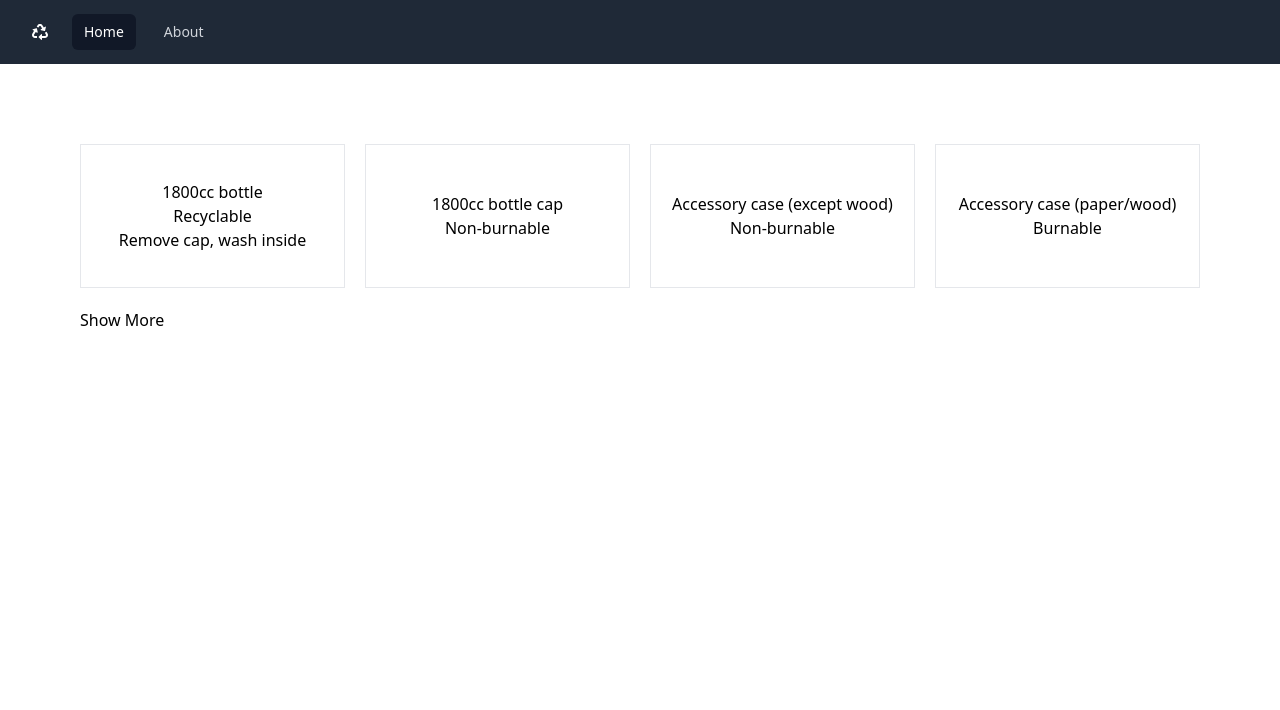
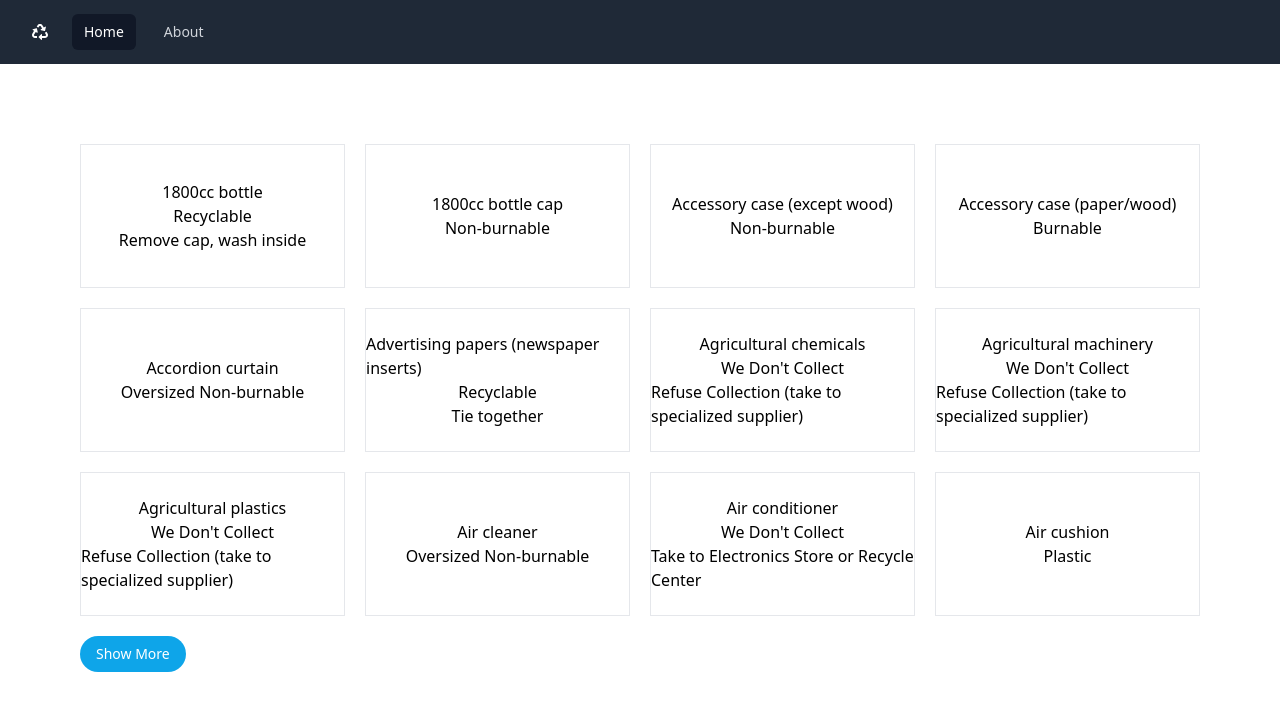
Before and after one commit to SLuo490/japan-recycle, a React (Create React App) app: page / in a window 1280 px wide. Shown: the top 710 px of the page. Built offline with nearby package versions, Linux system fonts and the light colour scheme.

Commit message:
make button scrollable

```diff
--- a/src/App.js
+++ b/src/App.js
@@ -1,12 +1,12 @@
 import Item from './components/Item';
 import Navbar from './components/Navbar';
 import data from './data';
-import { useState } from 'react';
+import { useRef, useState, useEffect } from 'react';
 import './index.css';
 
 function App() {
   // render more rows of data with a click more button
-  const [show, setShow] = useState(4);
+  const [show, setShow] = useState(12);
 
   const showMore = () => {
     setShow(show + 4);
@@ -15,6 +15,15 @@ function App() {
   const showLess = () => {
     setShow(show - 4);
   };
+
+  useEffect(() => {
+    if (show) {
+      window.scrollTo({
+        top: document.body.scrollHeight,
+        behavior: 'smooth',
+      });
+    }
+  }, [show]);
 
   return (
     <div className='App'>
@@ -26,19 +35,27 @@ function App() {
         ))}
       </div>
       {/* Show more/less items with a click button */}
-      {show <= 5 ? (
-        <div className='mx-20 mt-5'>
-          <button onClick={showMore}>Show More</button>
-        </div>
-      ) : (
-        <div className='mx-20 mt-5'>
+      {show <= 12 ? (
+        <div className='mx-20 my-5'>
           <button
-            className='mr-2 border-b-4 border-indigo-500'
+            className='mr-2 border-none border-2 bg-sky-500 rounded-full text-white px-4 py-2 text-sm font-medium'
             onClick={showMore}
           >
             Show More
           </button>
-          <button className='border-b-4 border-indigo-500' onClick={showLess}>
+        </div>
+      ) : (
+        <div className='mx-20 my-5'>
+          <button
+            className='mr-2 border-none border-2 bg-sky-500 rounded-full text-white px-4 py-2 text-sm font-medium'
+            onClick={showMore}
+          >
+            Show More
+          </button>
+          <button
+            className='border-none border-2 bg-lime-500 rounded-full text-white px-4 py-2 text-sm font-medium'
+            onClick={showLess}
+          >
             Show Less
           </button>
         </div>
```
